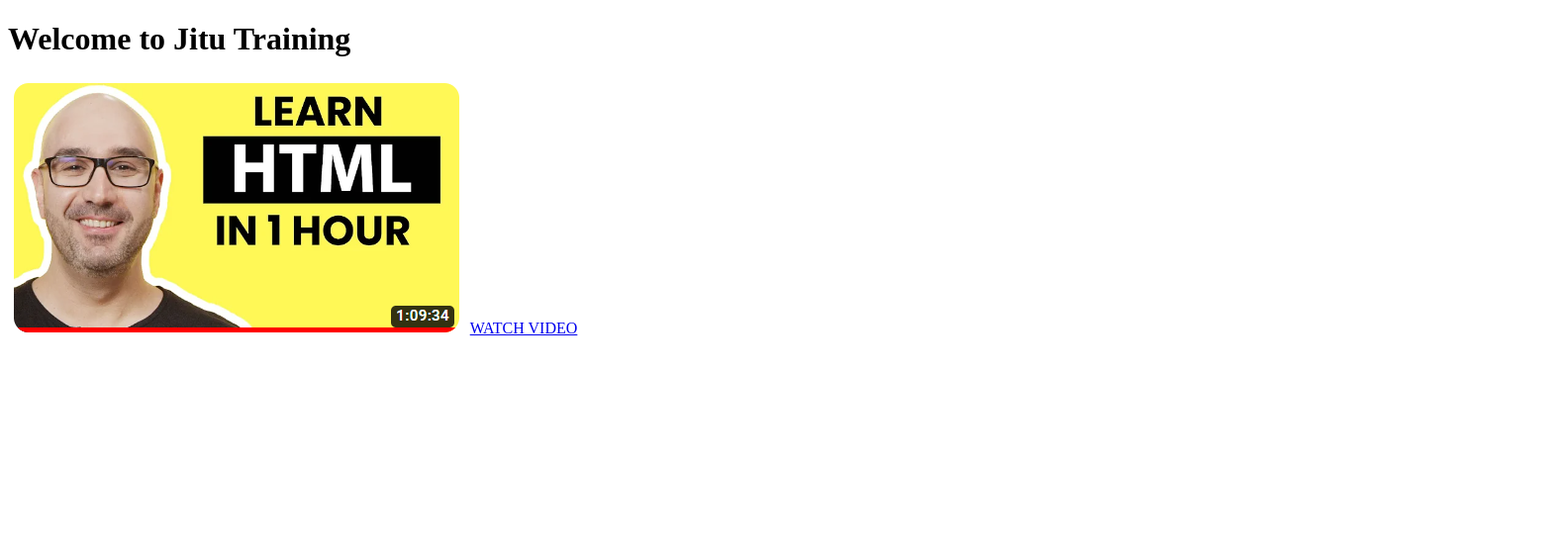
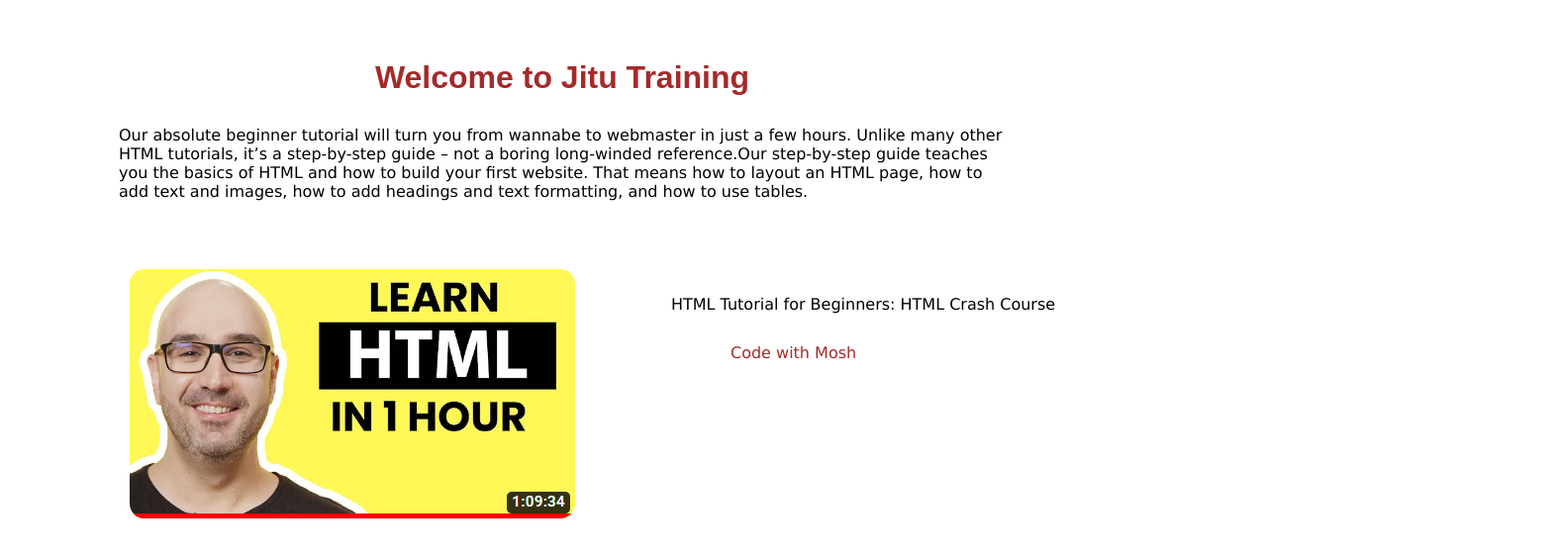
Before and after one commit to SAMUEL-WAWERU-Ndiritu/html-group-1, a plain HTML site: page index.html in a window 1280 px wide. Shown: the whole page at 99% size, 1574 px wide, since content can reach past the window. Drawn offline with Linux system fonts and the light colour scheme.

Commit message:
Added CSS styling to the body

```diff
--- a/index.css
+++ b/index.css
@@ -0,0 +1,39 @@
+
+*{
+    padding: 0px;
+	margin: 30px;
+    width: 70vw;
+	box-sizing: border-box;
+
+
+}
+
+.description{
+    font-family: Verdana, Geneva, Tahoma, sans-serif;
+
+
+}
+
+.link{
+    font-family: Verdana, Geneva, Tahoma, sans-serif;
+    text-align: start;
+}
+.main > h1{
+    font-family: Arial, Helvetica, sans-serif;
+    color: brown;
+    text-align: center;
+}
+
+.content{
+    display: flex;
+	width: 50vw;
+	margin-top: 5px;
+	padding: 5px;
+    /* flex-direction: row; */
+
+}
+.title > a{
+    list-style-type: none;
+    text-decoration: none;
+    color: brown;
+}
--- a/index.html
+++ b/index.html
@@ -4,17 +4,32 @@
     <meta charset="UTF-8">
     <meta http-equiv="X-UA-Compatible" content="IE=edge">
     <meta name="viewport" content="width=device-width, initial-scale=1.0">
+    <link rel="stylesheet" href="./index.css">
     <title>Jitu assignment</title>
 </head>
 <body>
+
       <div class="main">
         <h1>Welcome to Jitu Training</h1>
       </div>
+      <div>
+        <p class="description">
+            Our absolute beginner tutorial will turn you from wannabe to webmaster in just a few hours. Unlike many other HTML tutorials, it’s a step-by-step guide – not a boring long-winded reference.Our step-by-step guide teaches you the basics of HTML and how to build your first website. That means how to layout an HTML page, how to add text and images, how to add headings and text formatting, and how to use tables.
+
+
+        </p>
+      </div>
       <div class="content">
         <img src="Assests\videoMosh.png"  class="card" >
-      <a href="https://www.youtube.com/watch?v=qz0aGYrrlhU" >
-        WATCH VIDEO
+        <div>
+        <p class="link">HTML Tutorial for Beginners: HTML Crash Course</p>
+        <p class="title"><a href="https://www.youtube.com/watch?v=qz0aGYrrlhU" >
+            <span class="link">Code with Mosh </span>
           </a>
+        </p>
+
     </div>
+      </div>
+
 </body>
 </html>
```
Lines whose indentation alone changed are shown as unchanged.
